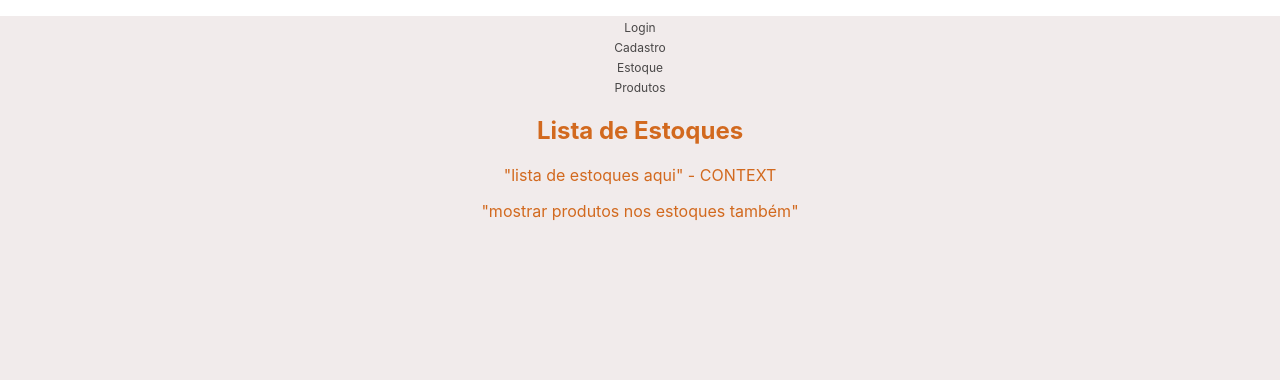
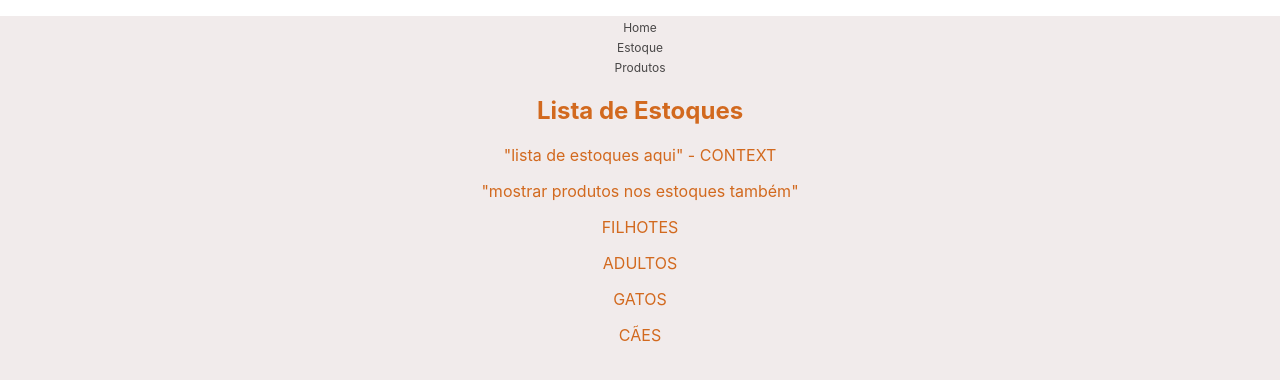
Before and after one commit to FuturoDEV-Lagoinha/SQUAD-Front-End, a React (Create React App) app: page /home in a window 1280 px wide. Shown: the top 380 px of the page. Built offline with nearby package versions, Linux system fonts and the light colour scheme; no server answers.

Commit message:
editar e apagar produto funcionando

```diff
--- a/src/components/Login/login.jsx
+++ b/src/components/Login/login.jsx
@@ -21,7 +21,7 @@ const Login = () => {
     //preciso mudar o navigate para /dashboard
     const navigate = useNavigate();
     const acessarDashboard = (email, senha) => {
-        navigate(`/produto`);
+        navigate(`/home`);
         }
 
     const validarUsuario = () => {
--- a/src/components/Navbar/Navbar.jsx
+++ b/src/components/Navbar/Navbar.jsx
@@ -8,10 +8,7 @@ const Navbar = () => {
         <nav>
             <ul>
                 <li>
-                    <Link to='/'>Login</Link>
-                </li>
-                <li>
-                    <Link to='/cadastro'>Cadastro</Link>
+                    <Link to='/home'>Home</Link>
                 </li>
                 <li>
                     <Link to='/estoque'>Estoque</Link>
--- a/src/components/ProdutoEdit/produtoEdit.jsx
+++ b/src/components/ProdutoEdit/produtoEdit.jsx
@@ -2,8 +2,6 @@ import React, { useState, useEffect, useContext } from "react";
 import "./produtoEdit.css";
 import { useParams, useNavigate } from "react-router-dom";
 import { ProdutoContext } from "../contexts/ProdutoContext";
-//import { ProdutoProvider, useProdutoContext } from "../contexts/ProdutoContext";
-
 
 
 const ProdutoEdit = () => {
@@ -11,15 +9,15 @@ const ProdutoEdit = () => {
     const params = useParams();
     console.log(params);
 
-    const {listaProdutos} = useContext(ProdutoContext);
+    const {listaProdutos, produto, setProduto} = useContext(ProdutoContext);
 
-    const [produto, setProduto] = useState({
+    /* const [produto, setProduto] = useState({
         estoque: "",
         produto: "",
         animal: "",
         quantidade: "",
         categoria: "",
-    });
+    }); */
 
     const buscarProduto = (id) => {
         fetch(`http://localhost:8080/produto/${params.id}`, {
@@ -36,7 +34,7 @@ const ProdutoEdit = () => {
         buscarProduto();
     }, []);
 
-    const salvaProduto = () => {
+    const salvaProduto = (id) => {
         fetch(`http://localhost:8080/produto/${params.id}`, {
             method: "PUT",
             headers: {
@@ -50,7 +48,6 @@ const ProdutoEdit = () => {
     const navigate = useNavigate();
 
     const voltar = () => {
-
         navigate(`/produto`);
     }
 
--- a/src/components/contexts/ProdutoContext.jsx
+++ b/src/components/contexts/ProdutoContext.jsx
@@ -31,7 +31,7 @@ useEffect(() => {
 }, []);
 
 
-const adicionaProduto = (e) => {
+const adicionaProduto = () => {
   fetch(`http://localhost:8080/produto`, {
       method: "POST",
       headers: {
--- a/src/components/pages/home.jsx
+++ b/src/components/pages/home.jsx
@@ -10,6 +10,10 @@ const Home = () => {
                 <h2>Lista de Estoques</h2>
                 <p>"lista de estoques aqui" - CONTEXT</p>
                 <p1>"mostrar produtos nos estoques também"</p1>
+                <p>FILHOTES</p>
+                <p>ADULTOS</p>
+                <p>GATOS</p>
+                <p>CÃES</p>
 
             </div>
         </div>
```
